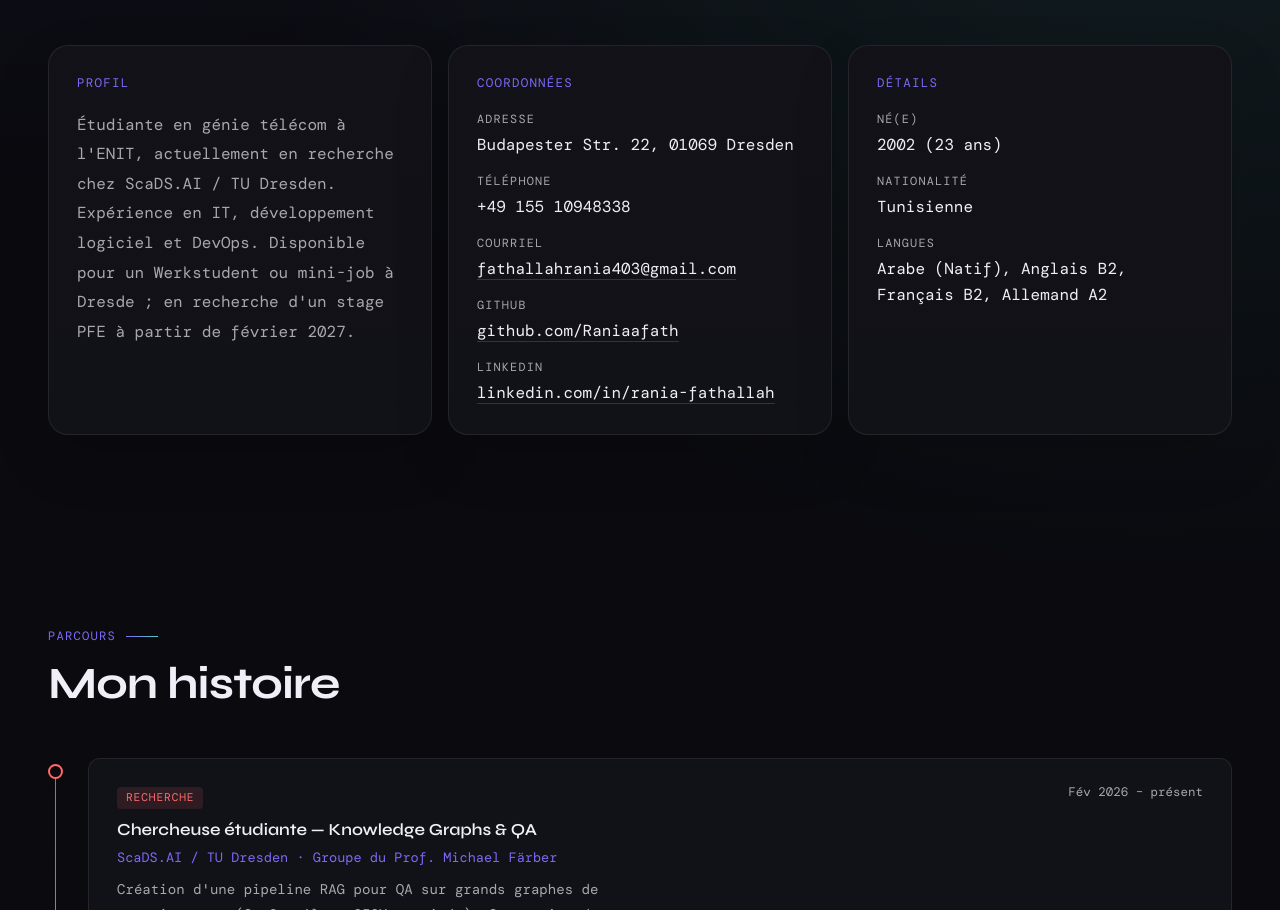
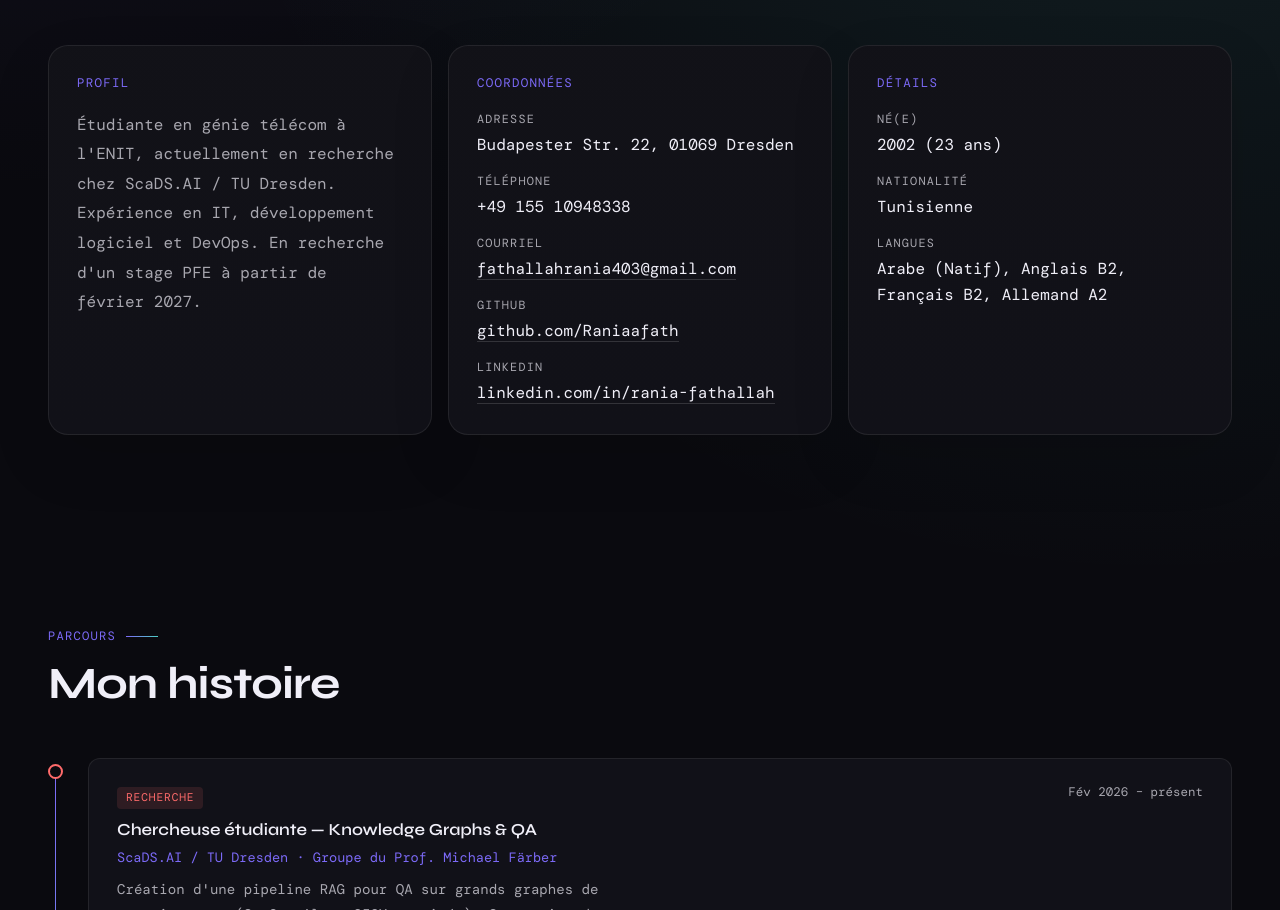
Before and after one commit to Raniaafath/raniaafath.github.io, a plain HTML site: page index.html in a window 1280 px wide. Shown: the part 1093-2003 px from the top of the page. Drawn offline with nearby package versions, Linux system fonts and the light colour scheme; a web font is replaced by a local one.

Commit message:
Remove Werkstudent mention from profile summary

```diff
--- a/assets/js/script.js
+++ b/assets/js/script.js
@@ -15,7 +15,7 @@ const translations = {
     'section-profile-label': 'Profil',
     'section-profile-title': 'Résumé rapide',
     'profile-card-summary': 'Profil',
-    'profile-summary': "Étudiante en génie télécom à l'ENIT, actuellement en recherche chez ScaDS.AI / TU Dresden. Expérience en IT, développement logiciel et DevOps. Disponible pour un Werkstudent ou mini-job à Dresde ; en recherche d'un stage PFE à partir de février 2027.",
+    'profile-summary': "Étudiante en génie télécom à l'ENIT, actuellement en recherche chez ScaDS.AI / TU Dresden. Expérience en IT, développement logiciel et DevOps. En recherche d'un stage PFE à partir de février 2027.",
     'profile-card-contact': 'Coordonnées',
     'label-address': 'Adresse',
     'label-phone': 'Téléphone',
@@ -121,7 +121,7 @@ const translations = {
     'section-profile-label': 'Profile',
     'section-profile-title': 'Quick summary',
     'profile-card-summary': 'Profile',
-    'profile-summary': 'Telecom engineering student at ENIT, currently researching at ScaDS.AI / TU Dresden. Experienced in IT, software development, and DevOps. Available for a Werkstudent or mini-job in Dresden; seeking a PFE internship from February 2027.',
+    'profile-summary': 'Telecom engineering student at ENIT, currently researching at ScaDS.AI / TU Dresden. Experienced in IT, software development, and DevOps. Seeking a PFE internship from February 2027.',
     'profile-card-contact': 'Contact',
     'label-address': 'Address',
     'label-phone': 'Phone',
--- a/index.html
+++ b/index.html
@@ -69,7 +69,7 @@
       <div class="profile-card-title" data-i18n="profile-card-summary">Profil</div>
       <p class="profile-card-text" data-i18n="profile-summary">
         Étudiante en génie télécom à l'ENIT, actuellement en recherche chez ScaDS.AI / TU Dresden.
-        Expérience en IT, développement logiciel et DevOps. Disponible pour un Werkstudent ou mini-job à Dresde ; en recherche d'un stage PFE à partir de février 2027.
+        Expérience en IT, développement logiciel et DevOps. En recherche d'un stage PFE à partir de février 2027.
       </p>
     </div>
     <div class="profile-card">
```
